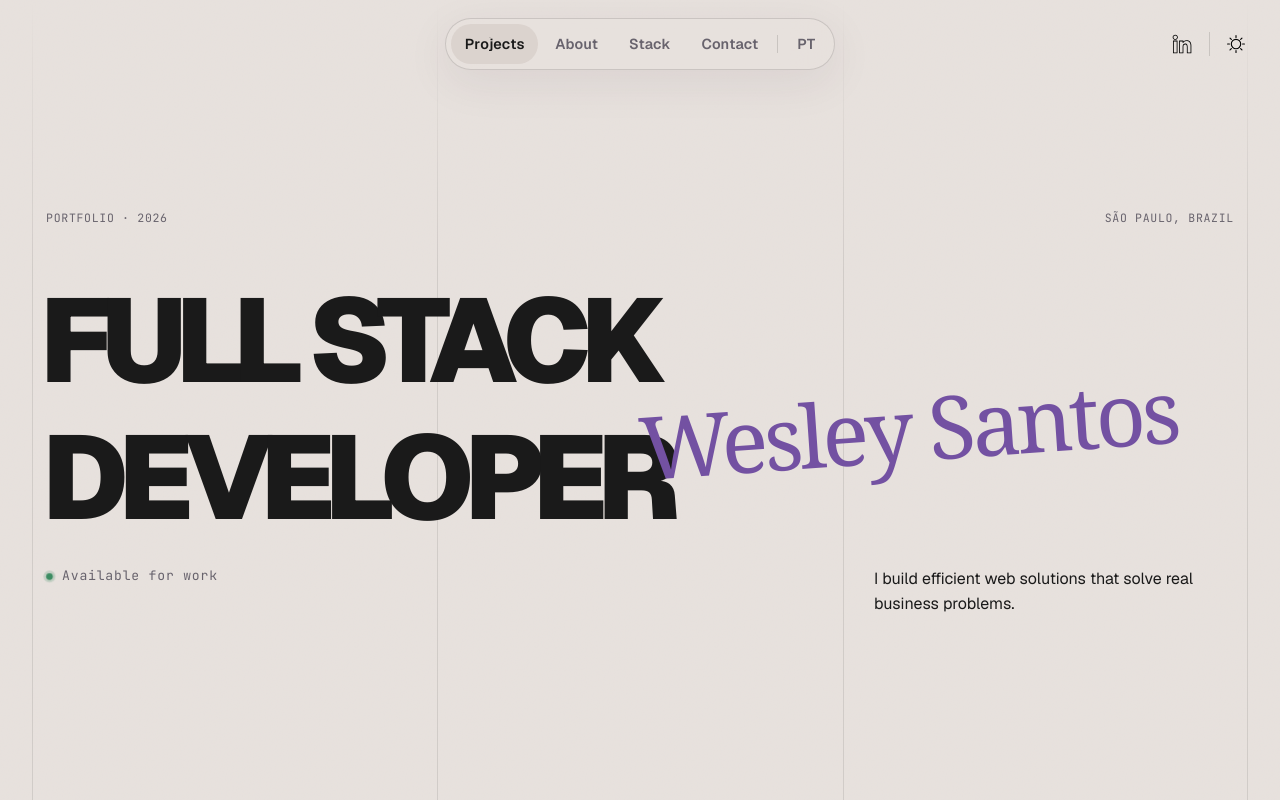
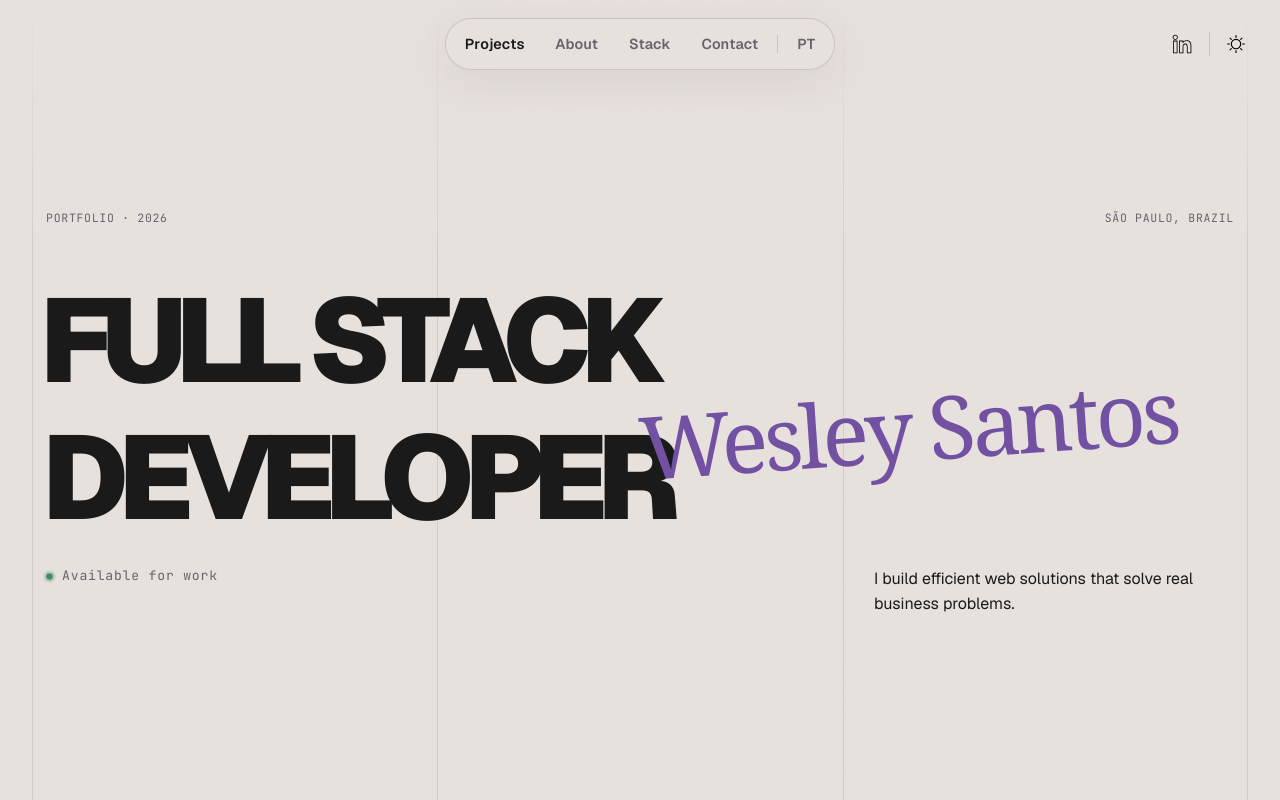
Before and after one commit to wesleysantosdev/ws-portfolio, a React (Vite) app: page / in a window 1280 px wide. In both pictures the pointer is over the link 494 px from the left and 44 px from the top of the page. Shown: the top 800 px of the page. Built offline with nearby package versions, Linux system fonts and the light colour scheme; a web font is replaced by a local one.

Commit message:
feat: small navbar ui fixes

```diff
--- a/src/components/layout/Header/Header.module.css
+++ b/src/components/layout/Header/Header.module.css
@@ -2,8 +2,8 @@
 .header a,.header button,.navigation { pointer-events:auto; }
 .brandSlot { justify-self:start; }
 .navigation { display:flex; align-items:center; gap:3px; padding:5px; border:1px solid var(--line); border-radius:999px; background:var(--glass); box-shadow:var(--shadow); backdrop-filter:blur(18px); }
-.navigation a,.localeToggle { padding:9px 14px; border-radius:999px; color:var(--muted); font-size:.9rem; font-weight:600; transition:color 180ms ease,background 180ms ease; }
-.navigation a:hover,.localeToggle:hover { color:var(--ink); background:var(--surface); }
+.navigation a,.localeToggle { padding:9px 14px; border-radius:999px; color:var(--muted); font-size:.9rem; font-weight:600; transition:color 180ms ease; }
+.navigation a:hover,.localeToggle:hover { color:var(--ink); }
 .navigationDivider { width:1px; height:18px; margin-inline:2px; background:var(--line); }
 .localeToggle { border:0; background:transparent; cursor:pointer; }
 .actions { justify-self:end; display:inline-flex; align-items:center; min-height:42px; gap:14px; }
@@ -19,5 +19,5 @@
 :global([data-theme='dark']) .sun { opacity:0; transform:rotate(60deg) scale(.6); }
 :global([data-theme='dark']) .moon { opacity:1; transform:rotate(0deg) scale(1); }
 :global([data-theme='dark']) .linkedin .icon,:global([data-theme='dark']) .moon .icon { filter:brightness(0) invert(1); }
-@media (max-width:800px) { .header { grid-template-columns:minmax(0,1fr) auto; top:12px; gap:8px; align-items:start; } .brandSlot { display:none; } .navigation { justify-self:start; gap:1px; padding:4px; max-width:100%; } .navigation a,.localeToggle { padding:8px 6px; font-size:.7rem; } .navigationDivider { height:16px; margin-inline:1px; } .actions { min-height:36px; gap:7px; } .linkedin { font-size:1.2rem; } .divider { height:20px; } .themeToggle { width:20px; height:20px; } .icon { width:20px; height:20px; } }
+@media (max-width:800px) { .header { grid-template-columns:minmax(0,1fr) auto; top:12px; gap:8px; align-items:start; } .brandSlot { display:none; } .navigation { justify-self:start; gap:1px; padding:4px 16px; max-width:100%; } .navigation a,.localeToggle { padding:8px 6px; font-size:.7rem; } .navigationDivider { height:16px; margin-inline:1px; } .actions { min-height:36px; gap:7px; } .linkedin { font-size:1.2rem; } .divider { height:20px; } .themeToggle { width:20px; height:20px; } .icon { width:20px; height:20px; } }
 @media (max-width:360px) { .navigation a,.localeToggle { padding-inline:4px; font-size:.64rem; } .navigationDivider { margin-inline:0; } .actions { gap:5px; } }
```
Also changed, not shown: 1 other file (tests, documents, lock files or other folders).
